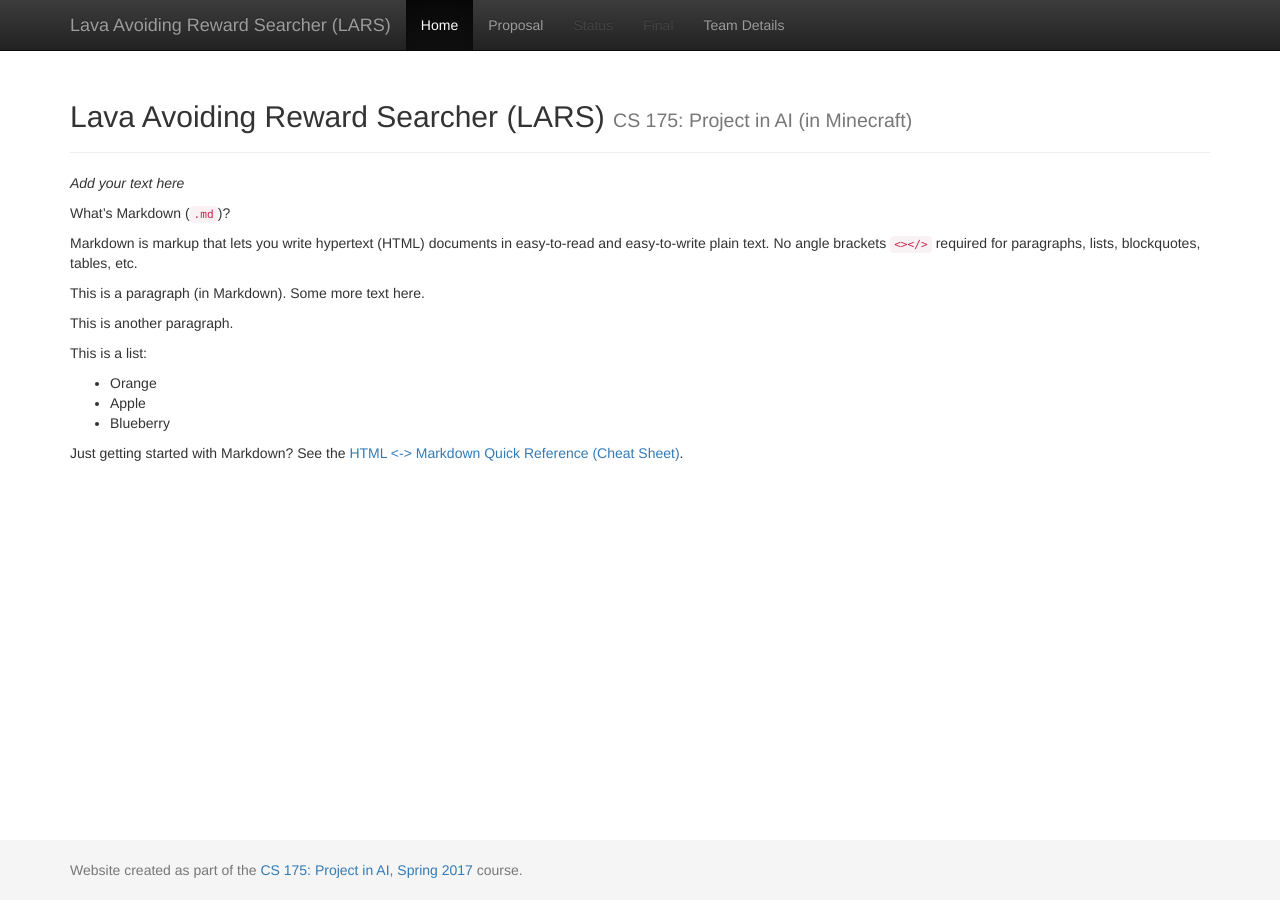
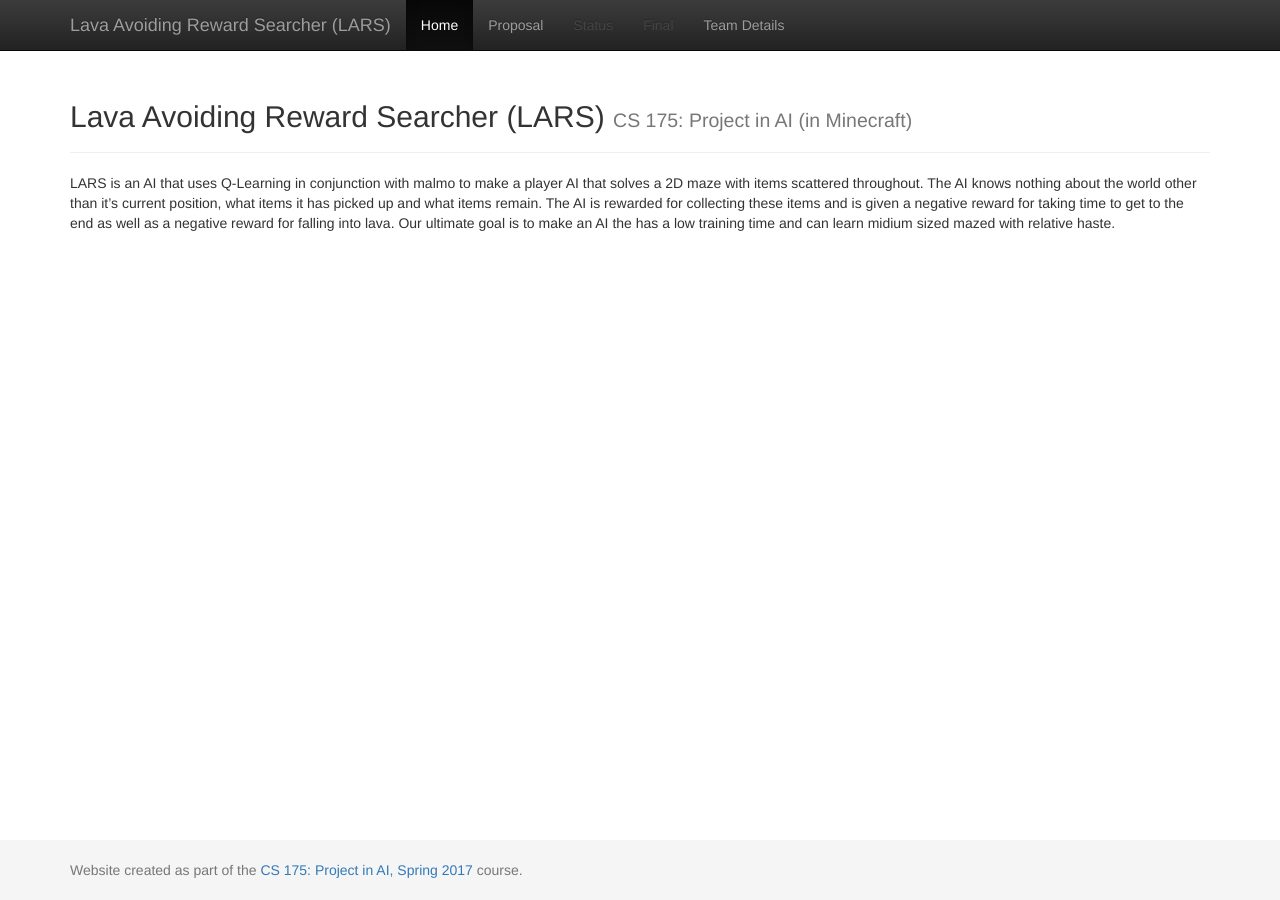
Before and after one commit to Frozen-Herring/CS-175, a Jekyll site: the page built from docs/index.md, in a window 1280 px wide. Built offline with Jekyll 4.4.1, drawn with Linux system fonts in a browser that asks for light colours.

Commit message:
updated website

```diff
--- a/docs/index.md
+++ b/docs/index.md
@@ -3,32 +3,7 @@ layout: default
 title:  Home
 ---
 
-_Add your text here_
-
-
-What's Markdown (`.md`)?
-
-Markdown is markup that lets you write hypertext (HTML) documents
-in easy-to-read and easy-to-write plain text.
-No angle brackets `<></>` required for
-paragraphs, lists, blockquotes, tables, etc.
-
-
-This is a paragraph (in Markdown). Some more
-text here.
-
-This is another paragraph.
-
-This is a list:
-
-- Orange
-- Apple
-- Blueberry
-
-
-
-Just getting started with Markdown?
-See the [HTML <-> Markdown Quick Reference (Cheat Sheet)][quickref].
-
-
-[quickref]: https://github.com/mundimark/quickrefs/blob/master/HTML.md
+LARS is an AI that uses Q-Learning in conjunction with malmo to make a player AI that solves a 2D maze with items scattered throughout.
+The AI knows nothing about the world other than it's current position, what items it has picked up and what items remain.
+The AI is rewarded for collecting these items and is given a negative reward for taking time to get to the end as well as a negative reward for falling into lava.
+Our ultimate goal is to make an AI the has a low training time and can learn midium sized mazed with relative haste.
```
Also changed, not shown: docs/team.md (+3 -3 lines).
